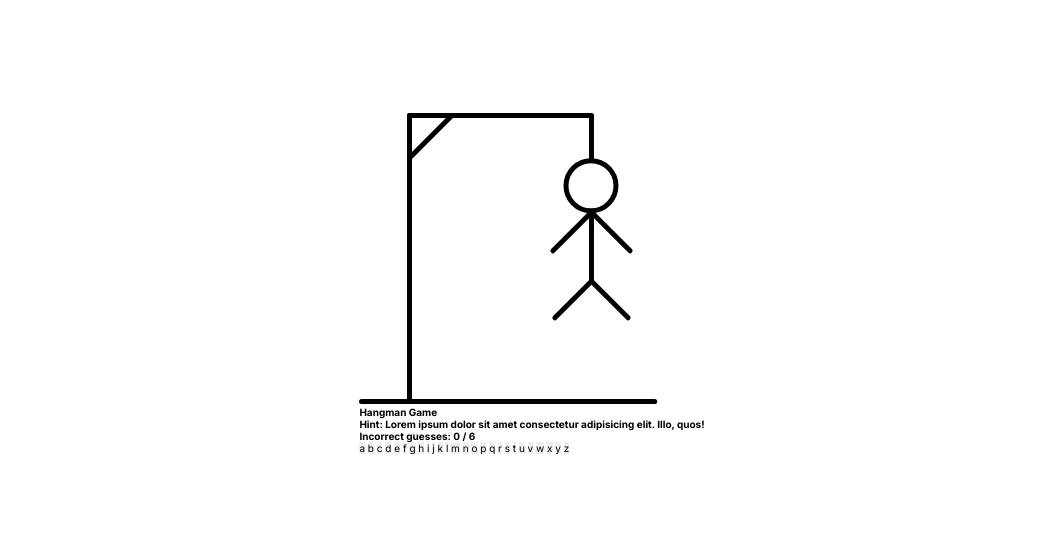
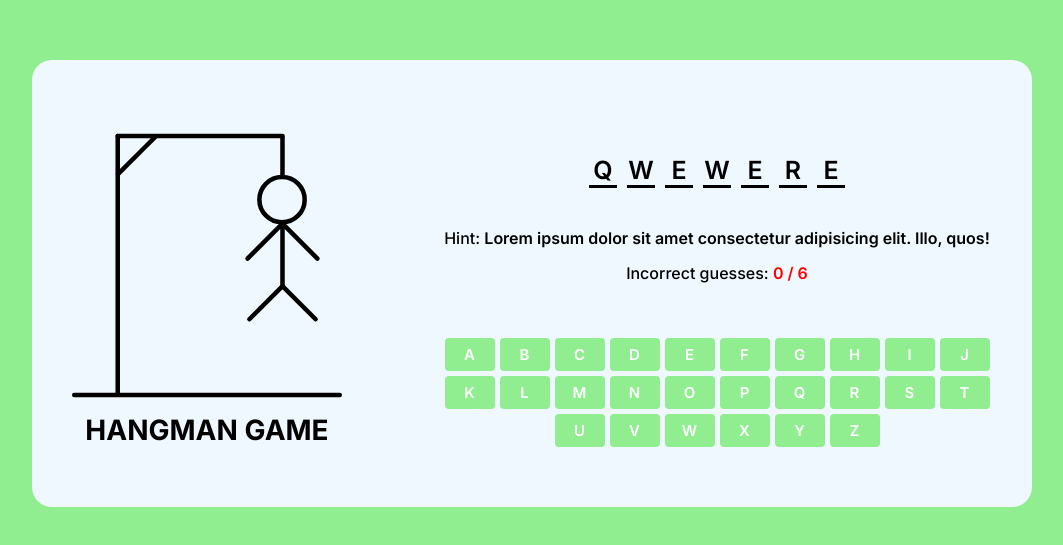
Before and after one commit to Peccopa/RSSchool-2023Q4-Stage-1, a plain HTML site: page index.html in a window 1280 px wide. Shown: the part 117-662 px from the top of the page, without its empty margins (108-1171 px from the left). Drawn offline with Linux system fonts and the light colour scheme.

Commit message:
feat: add simple styles

```diff
--- a/index.html
+++ b/index.html
@@ -6,7 +6,7 @@
   <meta name="description" content="Hangman is a classic word game in which you must find the correct answer by guessing letters one at a time.">
   <link rel="shortcut icon" href="./favicon.ico" type="image/x-icon">
   <link rel="stylesheet" href="./style.css">
-  <script src="./script.js" defer></script>
+  <script type="module" src="./script.js"></script>
   <script type="module" src="./data.js"></script>
   <title>Hangman Game</title>
 </head>
@@ -39,13 +39,13 @@
     </section>
     <section class="game-box__guesser">
       <ul class="guesser__letters">
-        <li class="guess-letter"></li>
-        <li class="guess-letter"></li>
-        <li class="guess-letter"></li>
-        <li class="guess-letter"></li>
-        <li class="guess-letter"></li>
-        <li class="guess-letter"></li>
-        <li class="guess-letter"></li>
+        <li class="guess-letter">q</li>
+        <li class="guess-letter">w</li>
+        <li class="guess-letter">e</li>
+        <li class="guess-letter">w</li>
+        <li class="guess-letter">e</li>
+        <li class="guess-letter">r</li>
+        <li class="guess-letter">e</li>
       </ul>
       <h4 class="guesser__hint">
         Hint:
@@ -56,32 +56,32 @@
         <span class="count__number">0 / 6</span>
       </h4>
       <div class="guesser__keyboard">
-        <button class="keyboard__button" id="a">a</button>
-        <button class="keyboard__button" id="b">b</button>
-        <button class="keyboard__button" id="c">c</button>
-        <button class="keyboard__button" id="d">d</button>
-        <button class="keyboard__button" id="e">e</button>
-        <button class="keyboard__button" id="f">f</button>
-        <button class="keyboard__button" id="g">g</button>
-        <button class="keyboard__button" id="h">h</button>
-        <button class="keyboard__button" id="i">i</button>
-        <button class="keyboard__button" id="j">j</button>
-        <button class="keyboard__button" id="k">k</button>
-        <button class="keyboard__button" id="l">l</button>
-        <button class="keyboard__button" id="m">m</button>
-        <button class="keyboard__button" id="n">n</button>
-        <button class="keyboard__button" id="o">o</button>
-        <button class="keyboard__button" id="p">p</button>
-        <button class="keyboard__button" id="q">q</button>
-        <button class="keyboard__button" id="r">r</button>
-        <button class="keyboard__button" id="s">s</button>
-        <button class="keyboard__button" id="t">t</button>
-        <button class="keyboard__button" id="u">u</button>
-        <button class="keyboard__button" id="v">v</button>
-        <button class="keyboard__button" id="w">w</button>
-        <button class="keyboard__button" id="x">x</button>
-        <button class="keyboard__button" id="y">y</button>
-        <button class="keyboard__button" id="z">z</button>
+        <button class="keyboard-btn" id="a">a</button>
+        <button class="keyboard-btn" id="b">b</button>
+        <button class="keyboard-btn" id="c">c</button>
+        <button class="keyboard-btn" id="d">d</button>
+        <button class="keyboard-btn" id="e">e</button>
+        <button class="keyboard-btn" id="f">f</button>
+        <button class="keyboard-btn" id="g">g</button>
+        <button class="keyboard-btn" id="h">h</button>
+        <button class="keyboard-btn" id="i">i</button>
+        <button class="keyboard-btn" id="j">j</button>
+        <button class="keyboard-btn" id="k">k</button>
+        <button class="keyboard-btn" id="l">l</button>
+        <button class="keyboard-btn" id="m">m</button>
+        <button class="keyboard-btn" id="n">n</button>
+        <button class="keyboard-btn" id="o">o</button>
+        <button class="keyboard-btn" id="p">p</button>
+        <button class="keyboard-btn" id="q">q</button>
+        <button class="keyboard-btn" id="r">r</button>
+        <button class="keyboard-btn" id="s">s</button>
+        <button class="keyboard-btn" id="t">t</button>
+        <button class="keyboard-btn" id="u">u</button>
+        <button class="keyboard-btn" id="v">v</button>
+        <button class="keyboard-btn" id="w">w</button>
+        <button class="keyboard-btn" id="x">x</button>
+        <button class="keyboard-btn" id="y">y</button>
+        <button class="keyboard-btn" id="z">z</button>
       </div>
     </section>
   </main>
--- a/style.css
+++ b/style.css
@@ -5,33 +5,108 @@
   font-size: 10px;
   padding: 0;
   margin: 0;
-  border: 0;
-  text-decoration: none;
-  list-style: none;
   box-sizing: border-box;
   user-select: none;
 }
-
-/* :root {
-  --bg-body: #E1D4C9;
-  --bg-container: #665F55;
-  --bg-backdrop: #403F3D;
-
-  --text-dark: #403F3D;
-  --text-light: #E1D4C9;
-  --text-accent: #B0907A;
-
-  --border-light: #C1B6AD;
-  --border-dark: #665F55;
-} */
-
 .body {
   display: flex;
   align-items: center;
   justify-content: center;
   min-height: 100vh;
+  background-color: lightgreen;
+  padding: 0 2rem;
+}
+.game-box {
+  width: 100rem;
+  background-color: aliceblue;
+  display: flex;
+  gap: 10rem;
+  align-items: flex-end;
+  padding: 6rem 4rem;
+  border-radius: 2rem;
+}
+.scaffold__svg {
+  max-width: 27rem;
+}
+.scaffold__title {
+  font-size: 2.8rem;
+  text-align: center;
+  text-transform: uppercase;
+}
+.game-box__guesser {
+  display: flex;
+  flex-direction: column;
+  align-items: center;
+  justify-content: space-between;
+}
+.guesser__letters {
+  display: flex;
+  gap: 1rem;
+  list-style: none;
+  align-items: center;
+  justify-content: center;
+}
+.guess-letter {
+  width: 2.8rem;
+  border-bottom: .3rem solid black;
+  margin-bottom: 4rem;
+  font-size: 2.5rem;
+  font-weight: 600;
+  text-transform: uppercase;
+  text-align: center;
+}
+.guesser__hint,
+.guesser__count {
+  text-align: center;
+  font-size: 1.6rem;
+  font-weight: 500;
+  margin-bottom: 1.5rem;
+}
+.hint__question,
+.count__number {
+  font-size: 1.6rem;
+  font-weight: 600;
+}
+.count__number {
+  font-weight: 600;
+  color: red;
+}
+.guesser__keyboard {
+  display: flex;
+  margin-top: 4rem;
+  gap: .5rem;
+  flex-wrap: wrap;
+  justify-content: center;
+}
+.keyboard-btn {
+  color: #fff;
+  font-size: 1.5rem;
+  font-weight: 600;
+  cursor: pointer;
+  outline: none;
+  border: none;
+  background-color: lightgreen;
+  border-radius: .4rem;
+  text-transform: uppercase;
+
+  padding: .7rem;
+  width: calc(100% / 10 - .5rem);
+}
+.keyboard-btn:hover {
+  background-color: rgba(144, 238, 144, 0.5);
 }
 
-.game-box {
-  background-color: #fff;
+@media (max-width: 768px) {
+  .game-box {
+    flex-direction: column;
+    padding: 3rem 1.5rem;
+    align-items: center;
+    gap: 2rem;
+  }
+  .scaffold__svg {
+    max-width: 20rem;
+  }
+  .scaffold__title {
+    display: none;
+  }
 }
```
